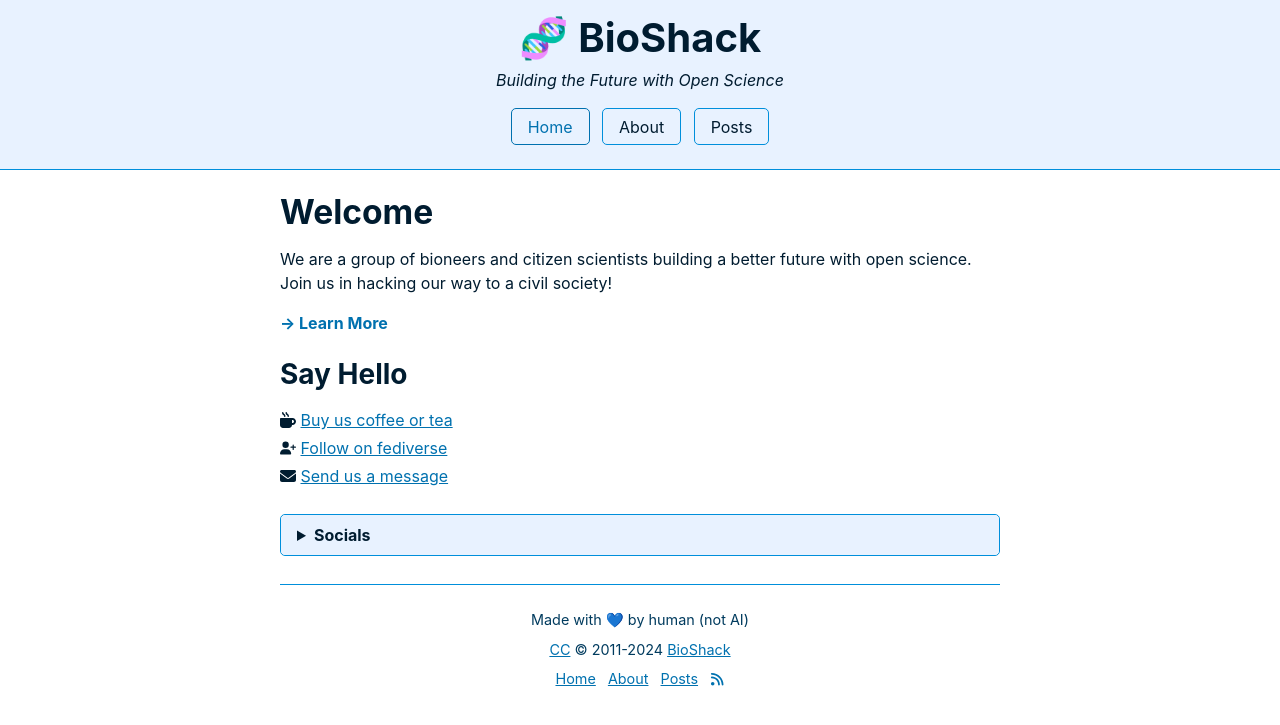
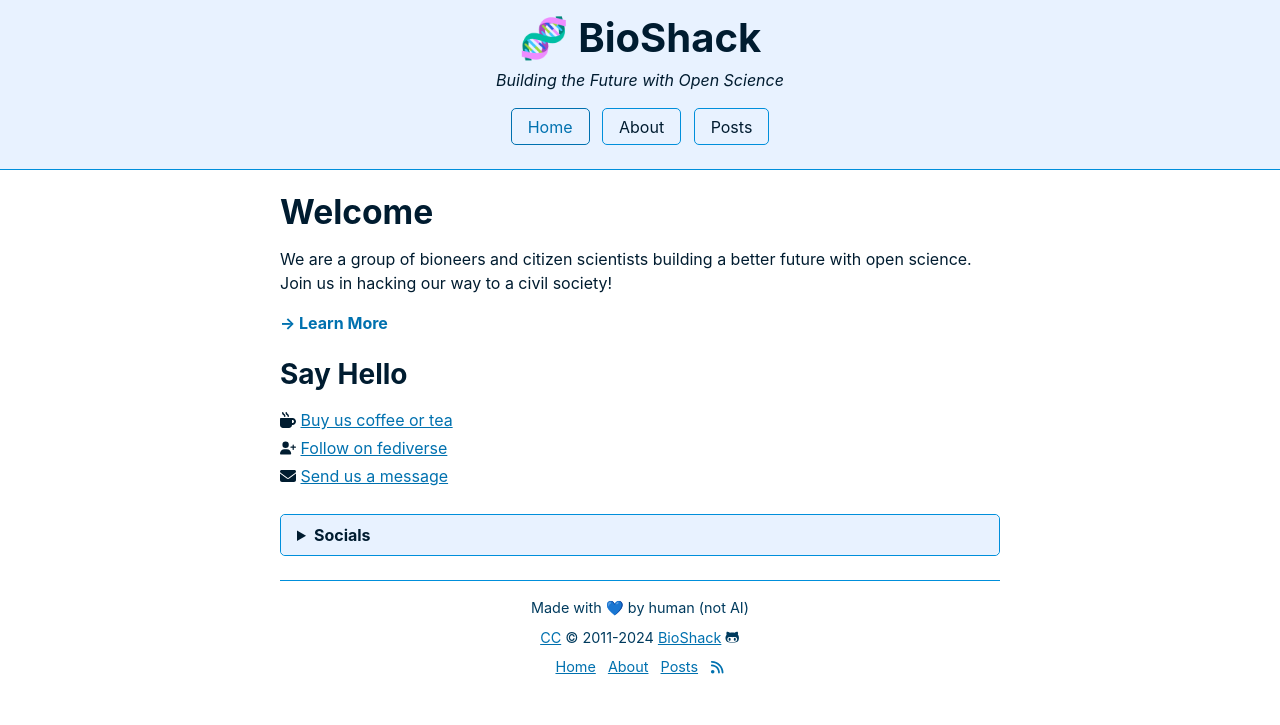
Before and after one commit to megdna/pond, a Jekyll site: the page built from pages/home.md, in a window 1280 px wide. Shown: the top 725 px of the page. Built offline with Jekyll 4.4.1, drawn with Linux system fonts in a browser that asks for light colours.

Commit message:
Update theme

```diff
--- a/_includes/footer.html
+++ b/_includes/footer.html
@@ -1,7 +1,7 @@
-<p>Made with 💙 by human (not AI)</p>
+Made with 💙 by human (not AI)
 
 <p>
-  <a href="http://creativecommons.org/licenses/by-nc-sa/4.0/" target="_blank">CC</a> &copy; {{ site.founded }}-{{ site.time | date: '%Y' }} <a href="https://github.com/{{ site.github }}" target="_blank">{{ site.title }}</a>
+  <a href="http://creativecommons.org/licenses/by-nc-sa/4.0/" target="_blank">CC</a> &copy; {{ site.founded }}-{{ site.time | date: '%Y' }} <a href="https://github.com/{{ site.github }}" target="_blank">{{ site.title }}</a> <svg class="icon" viewBox="0 0 480 512"><path d="M186.1 328.7c0 20.9-10.9 55.1-36.7 55.1s-36.7-34.2-36.7-55.1 10.9-55.1 36.7-55.1 36.7 34.2 36.7 55.1zM480 278.2c0 31.9-3.2 65.7-17.5 95-37.9 76.6-142.1 74.8-216.7 74.8-75.8 0-186.2 2.7-225.6-74.8-14.6-29-20.2-63.1-20.2-95 0-41.9 13.9-81.5 41.5-113.6-5.2-15.8-7.7-32.4-7.7-48.8 0-21.5 4.9-32.3 14.6-51.8 45.3 0 74.3 9 108.8 36 29-6.9 58.8-10 88.7-10 27 0 54.2 2.9 80.4 9.2 34-26.7 63-35.2 107.8-35.2 9.8 19.5 14.6 30.3 14.6 51.8 0 16.4-2.6 32.7-7.7 48.2 27.5 32.4 39 72.3 39 114.2zm-64.3 50.5c0-43.9-26.7-82.6-73.5-82.6-18.9 0-37 3.4-56 6-14.9 2.3-29.8 3.2-45.1 3.2-15.2 0-30.1-.9-45.1-3.2-18.7-2.6-37-6-56-6-46.8 0-73.5 38.7-73.5 82.6 0 87.8 80.4 101.3 150.4 101.3h48.2c70.3 0 150.6-13.4 150.6-101.3zm-82.6-55.1c-25.8 0-36.7 34.2-36.7 55.1s10.9 55.1 36.7 55.1 36.7-34.2 36.7-55.1-10.9-55.1-36.7-55.1z"/></svg>
 </p>
 
 <nav>
--- a/style.css
+++ b/style.css
@@ -100,7 +100,7 @@ header > nav a[aria-current="page"] {
 }
 
 main {
-  padding: 0 0 0.25rem;
+  padding: 0;
 }
 main nav {
   margin: 1rem 0 0.5rem;
```
